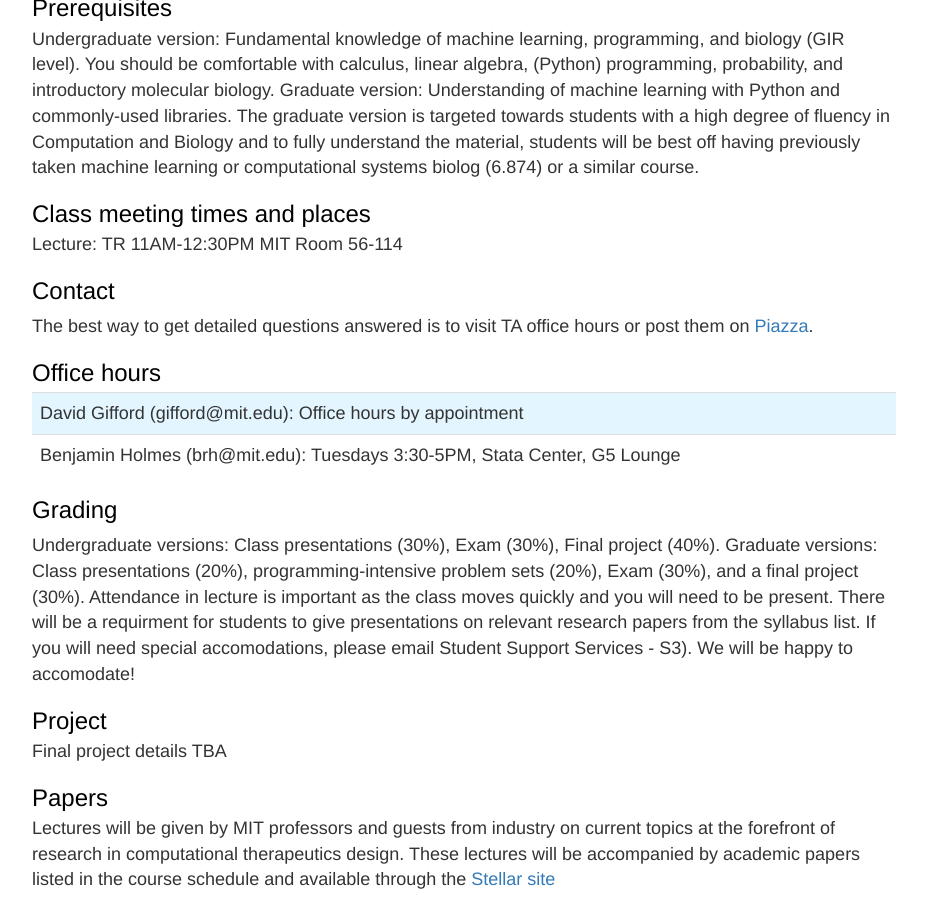
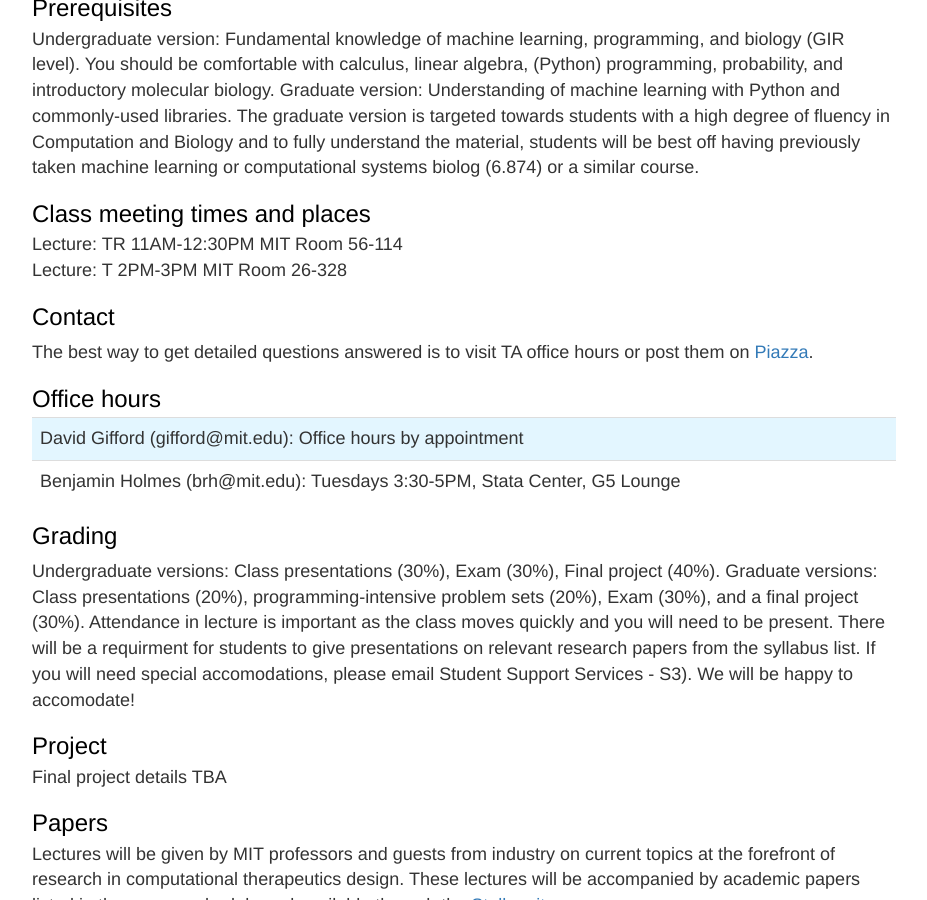
Before and after one commit to MIT-6884/6.884-Fall2019, a Jekyll site: the page built from index.html, in a window 1280 px wide and 900 px high, scrolled down 6090 px. Shown: the whole window, without its empty margins (48-975 px from the left). Built offline with Jekyll 4.4.1, drawn with Linux system fonts in a browser that asks for light colours; nearby versions of some CDN libraries.

Commit message:
reciation info

```diff
--- a/index.html
+++ b/index.html
@@ -36,6 +36,7 @@ layout: default
     <h2 class="module-header">Class meeting times and places</h2>
     <ul>
         <li>Lecture: TR 11AM-12:30PM MIT Room 56-114</li>
+        <li>Lecture: T 2PM-3PM MIT Room 26-328</li>
     </ul>
 
     <h2 class="module-header">Contact</h2>
```
Also changed, not shown: 1 other file.
